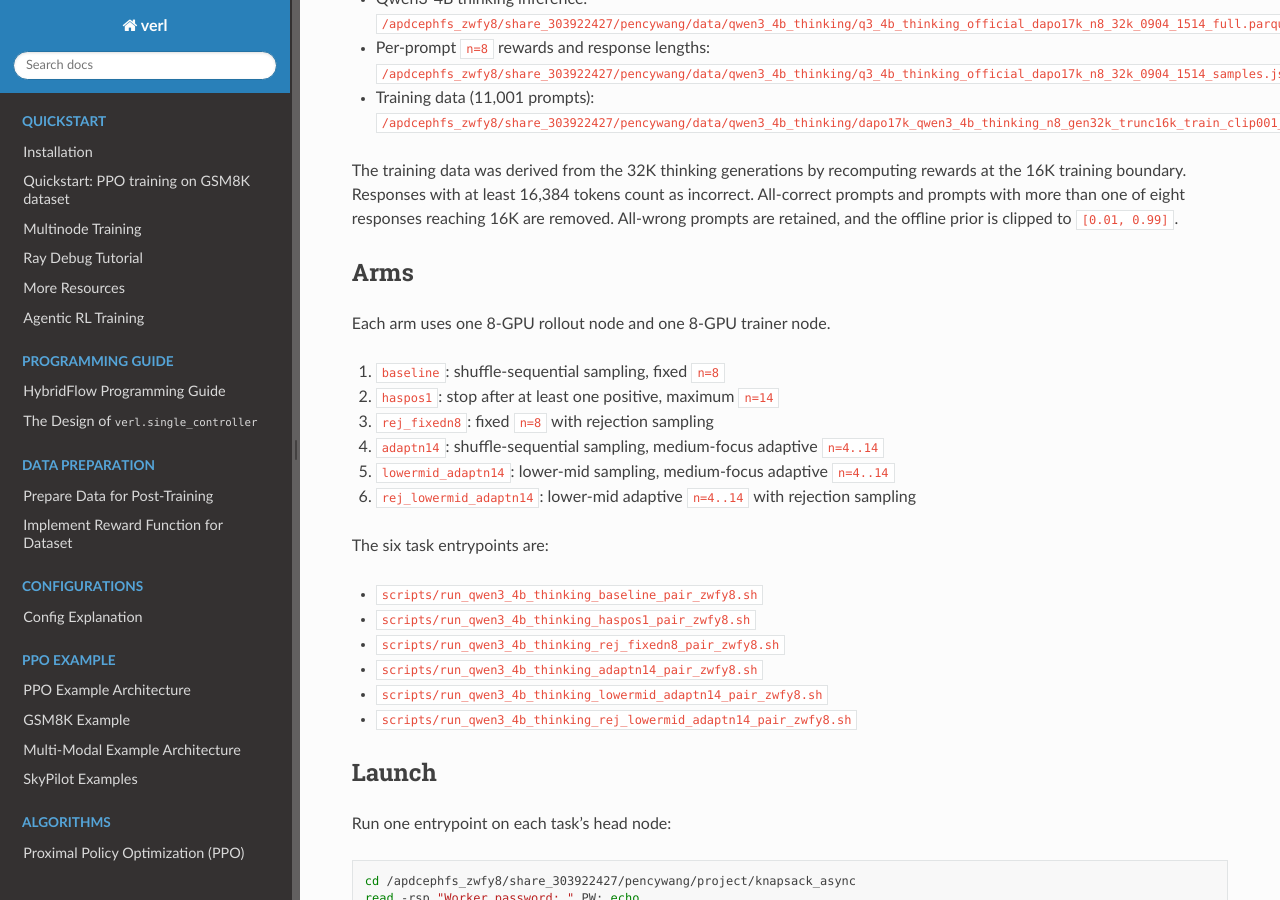
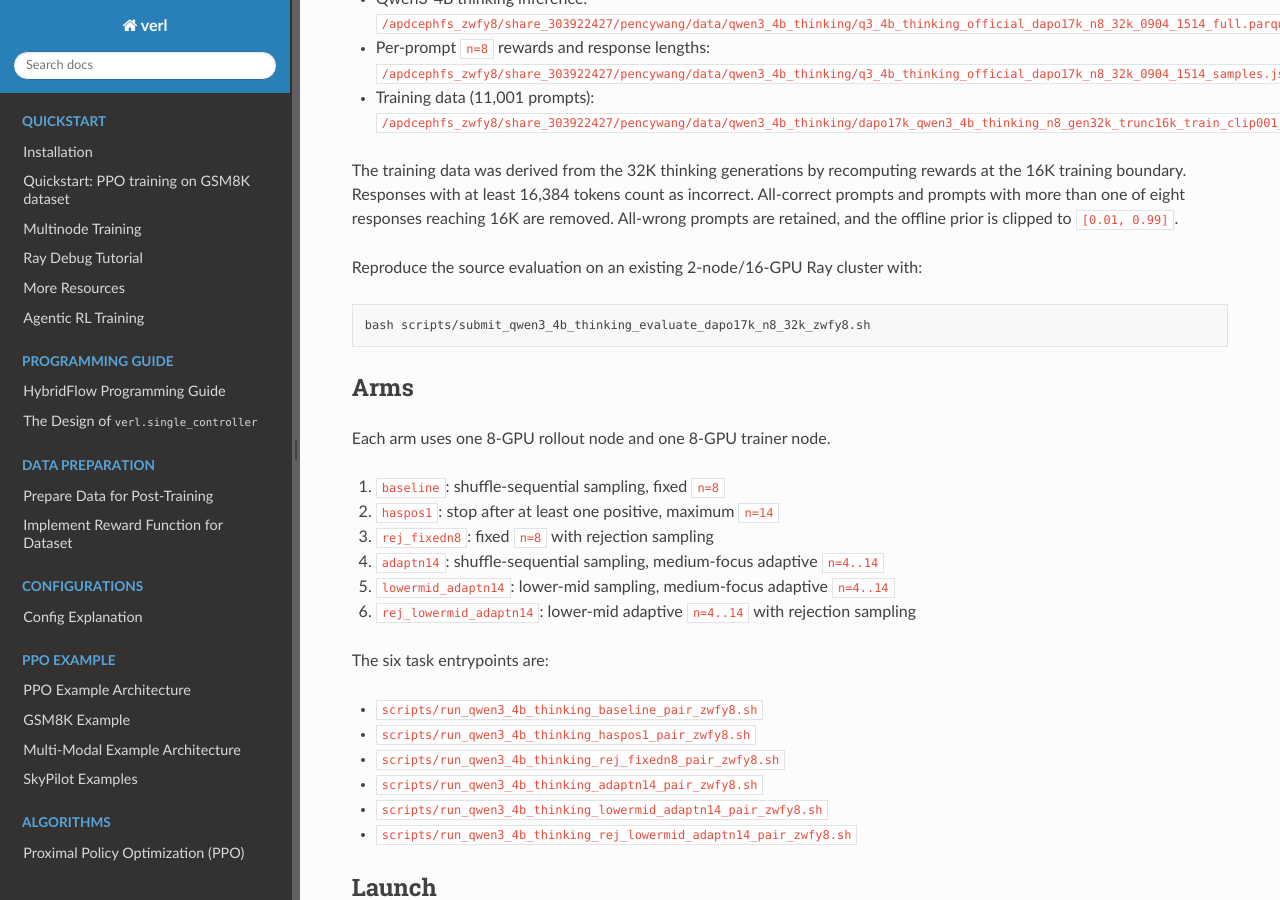
Before and after one commit to yuanyaaa/knapsack_async, a Sphinx documentation site: the page built from docs/algo/qwen3_4b_thinking_matrix.md, in a window 1280 px wide and 900 px high, scrolled down 327 px. Built offline with Sphinx 7.4.7 and the Read the Docs theme 3.1.0, drawn with Linux system fonts in a browser that asks for light colours; pages that are not in the unit, such as notebooks, are missing from menus; comment, search, counter and statistics services are not loaded.

Commit message:
Add reproducible Qwen3 thinking evaluation entrypoint
Co-authored-by: Cursor <cursoragent@cursor.com>

````diff
--- a/docs/algo/qwen3_4b_thinking_matrix.md
+++ b/docs/algo/qwen3_4b_thinking_matrix.md
@@ -17,6 +17,12 @@ The training data was derived from the 32K thinking generations by recomputing r
 the 16K training boundary. Responses with at least 16,384 tokens count as incorrect.
 All-correct prompts and prompts with more than one of eight responses reaching 16K are removed.
 All-wrong prompts are retained, and the offline prior is clipped to `[0.01, 0.99]`.
+
+Reproduce the source evaluation on an existing 2-node/16-GPU Ray cluster with:
+
+```bash
+bash scripts/submit_qwen3_4b_thinking_evaluate_dapo17k_n8_32k_zwfy8.sh
+```
 
 ## Arms
 
````
Also changed, not shown: 1 other file.
